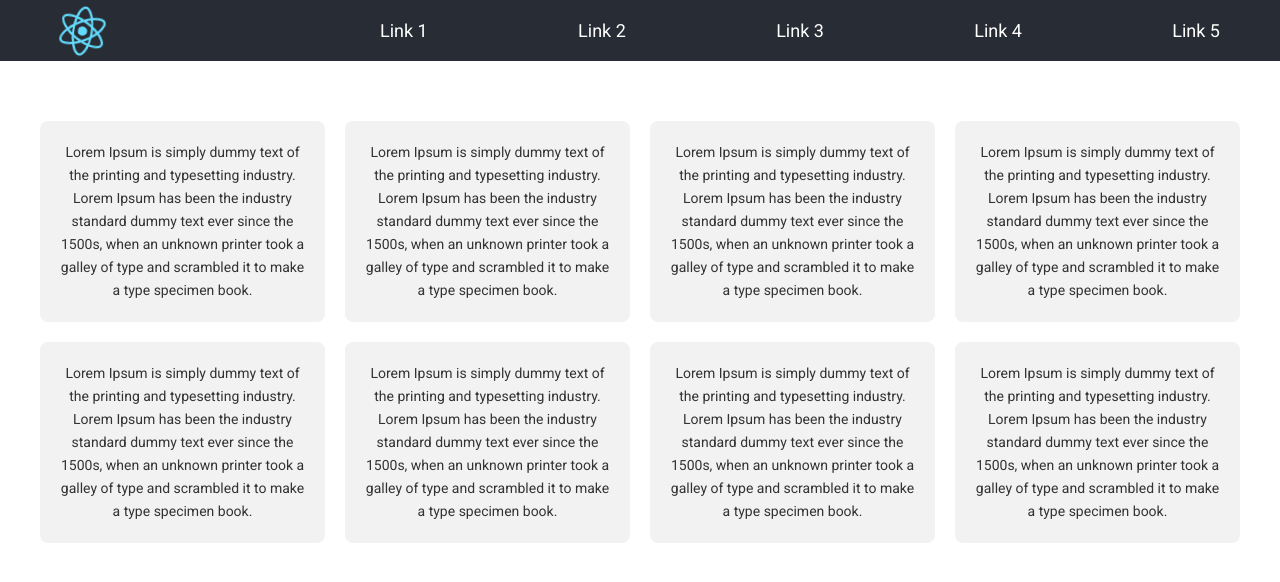
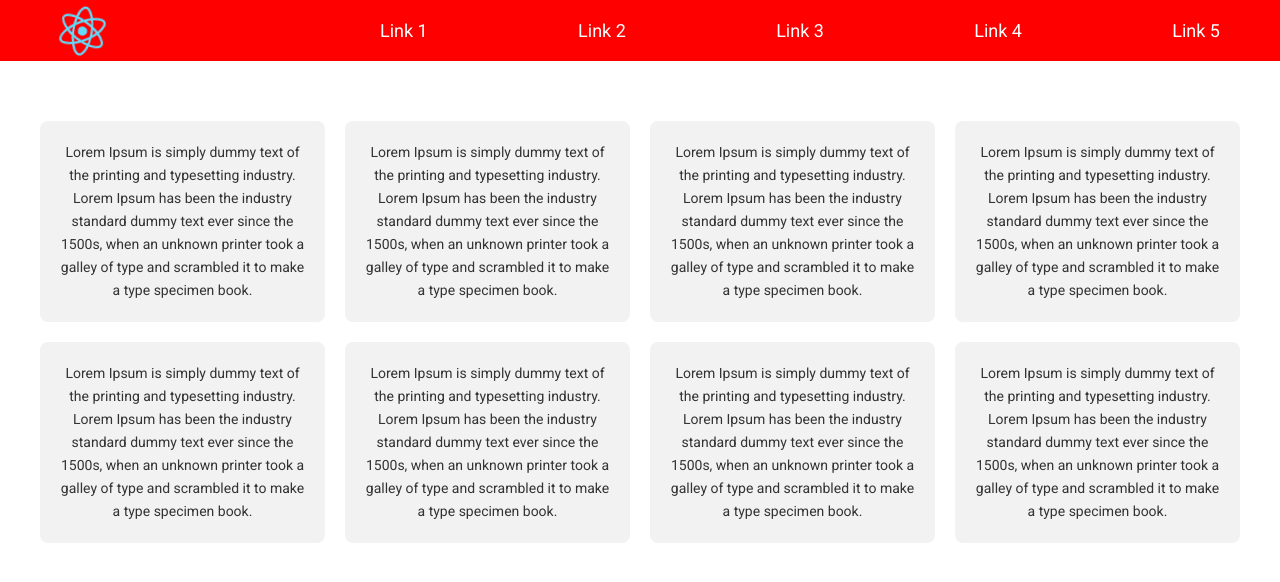
Before and after one commit to escabora/useful-commands-git, a React (Create React App) app in the folder app/: page / in a window 1280 px wide. Shown: the top 582 px of the page. Built offline with nearby package versions, Linux system fonts and the light colour scheme.

Commit message:
feat: logo red

```diff
--- a/app/src/App.css
+++ b/app/src/App.css
@@ -23,7 +23,7 @@
 }
 
 .App-header {
-  background-color: #282c34;
+  background-color: red;
 
   font-size: 18px;
   color: white;
```
